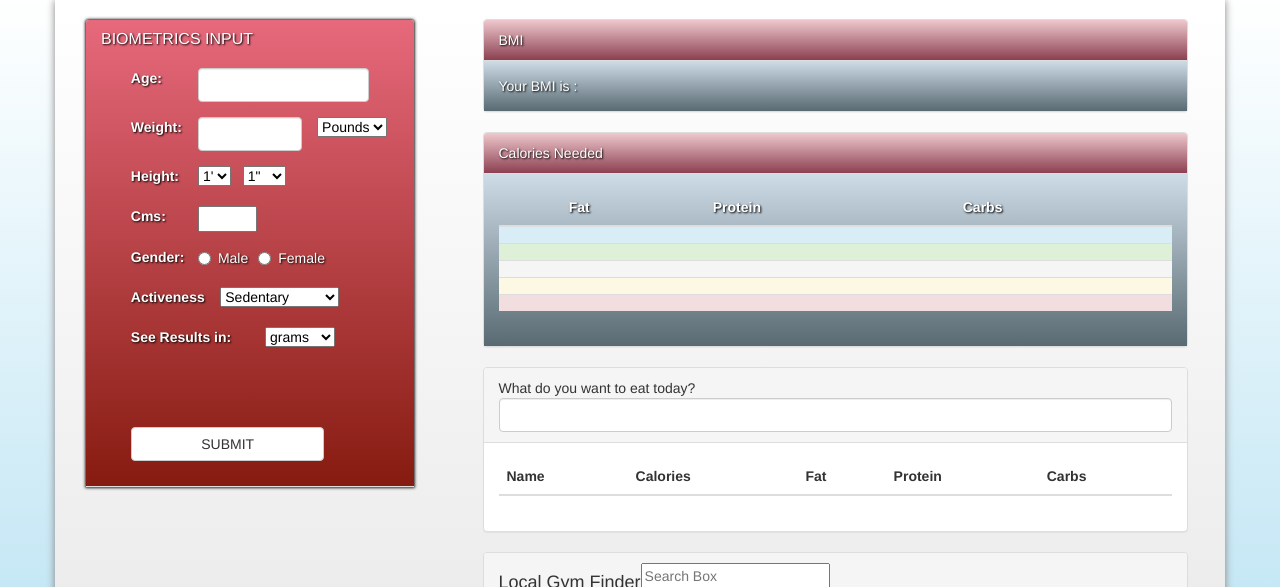
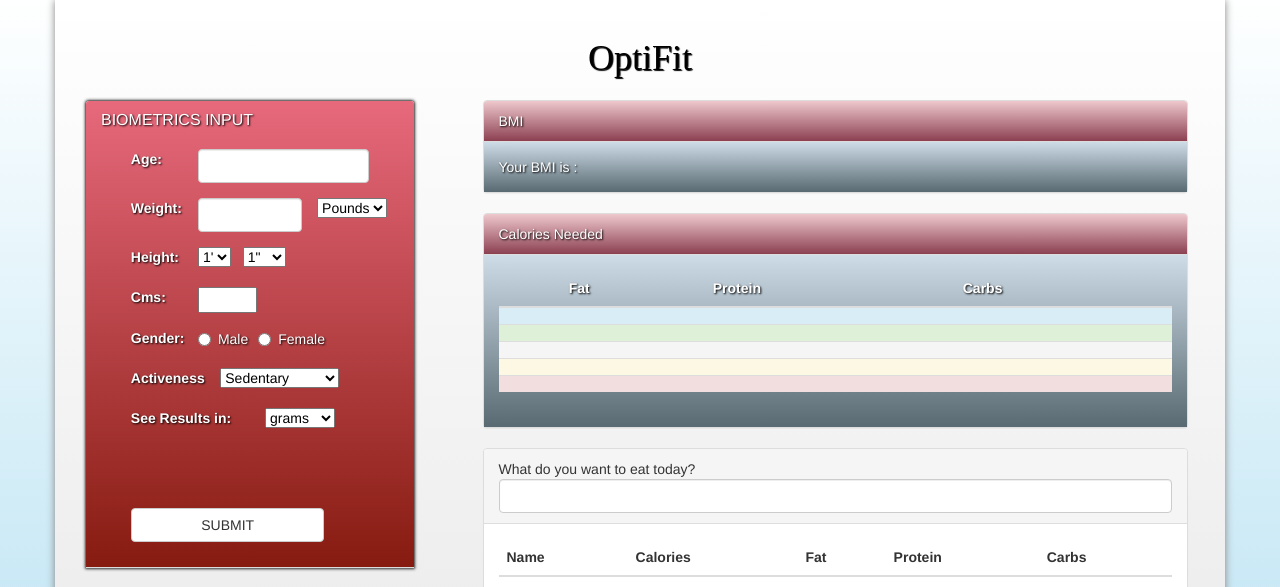
Before and after one commit to Jpmaloiv/OptiFit, a plain HTML site: page index.html in a window 1280 px wide. Shown: the top 587 px of the page. Drawn offline with nearby package versions, Linux system fonts and the light colour scheme; some packages are replaced by stand-ins of ours.

Commit message:
Update index.html

```diff
--- a/index.html
+++ b/index.html
@@ -24,6 +24,13 @@
 
 
 <div class='container'>
+  <div class='col-md-12' style="text-align: center; margin-bottom: 1%;
+  text-shadow: -1px -1px 1px #fff, 1px 1px 1px #000;
+  color: #000;
+  opacity: 1;
+  font: 80px 'Museo700';}">
+    <h1>OptiFit</h1>
+  </div>
     <div class='col-md-4'>
       <div class='col-md-12'>
         <!-- BIOMETRICS PANEL -->
```
